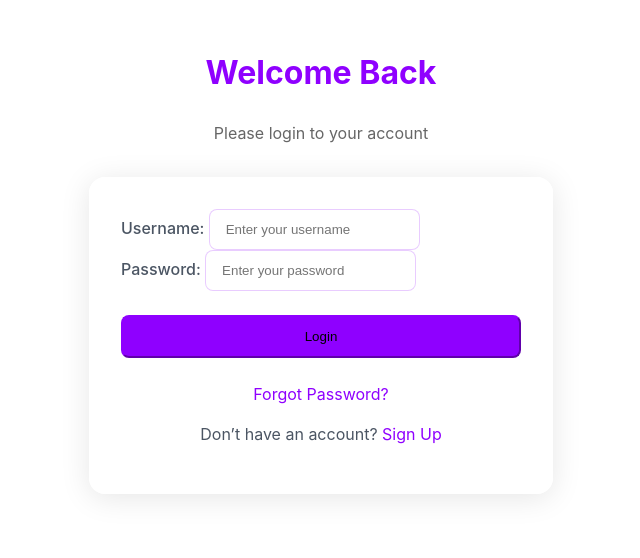
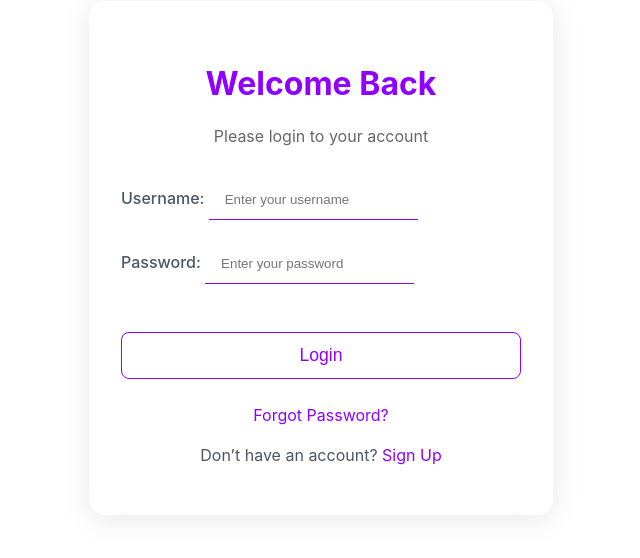
Before and after one commit to Coolkid0629/matchup-sbhacks, a React (Vite) app in the folder my-react-app/: page / in a window 1280 px wide. Shown: the part 230-788 px from the top of the page, without its empty margins (319-959 px from the left). Built offline with nearby package versions, Linux system fonts and the light colour scheme.

Commit message:
login page done

```diff
--- a/my-react-app/src/components/Login/Login.css
+++ b/my-react-app/src/components/Login/Login.css
@@ -40,31 +40,34 @@
 }
 
 .form-input {
-  border: 1px solid rgba(143, 0, 255, 0.2) !important;
-  border-radius: 0.5rem !important;
+  border: none !important;
+  border-bottom: 1px solid #8f00ff !important;
   padding: 0.75rem 1rem !important;
   transition: all 0.3s ease !important;
+  margin-bottom: 1.5rem !important;
+  background-color: transparent !important;
 }
 
 .form-input:focus {
-  border-color: #8f00ff !important;
-  box-shadow: 0 0 0 0.2rem rgba(143, 0, 255, 0.25) !important;
+  box-shadow: 0 0 0 0.2rem rgba(143, 0, 255, 0.15) !important;
+  outline: none !important;
 }
 
 .submit-button {
   width: 100%;
   padding: 0.75rem !important;
   margin-top: 1.5rem !important;
-  background-color: #8f00ff !important;
-  border-color: #8f00ff !important;
+  background-color: transparent !important;
+  color: #8f00ff !important;
+  border: 1px solid #8f00ff !important;
   border-radius: 0.5rem !important;
   font-weight: 500 !important;
   transition: all 0.3s ease !important;
+  font-size: 1.1rem !important;
 }
 
 .submit-button:hover {
-  background-color: #7000cc !important;
-  border-color: #7000cc !important;
+  background: rgba(143, 0, 255, 0.1) !important;
 }
 
 .login-footer {
--- a/my-react-app/src/components/Login/Login.jsx
+++ b/my-react-app/src/components/Login/Login.jsx
@@ -7,9 +7,9 @@ import "./Login.css";
 function Login() {
   return (
     <div className="login-container">
-      <h2 className="login-title">Welcome Back</h2>
-      <p className="login-subtitle">Please login to your account</p>
       <Form className="login-form">
+        <h2 className="login-title">Welcome Back</h2>
+        <p className="login-subtitle">Please login to your account</p>
         <Form.Group className="mb-3" controlId="formGroupUsername">
           <Form.Label className="form-label">Username: </Form.Label>
           <Form.Control
```
